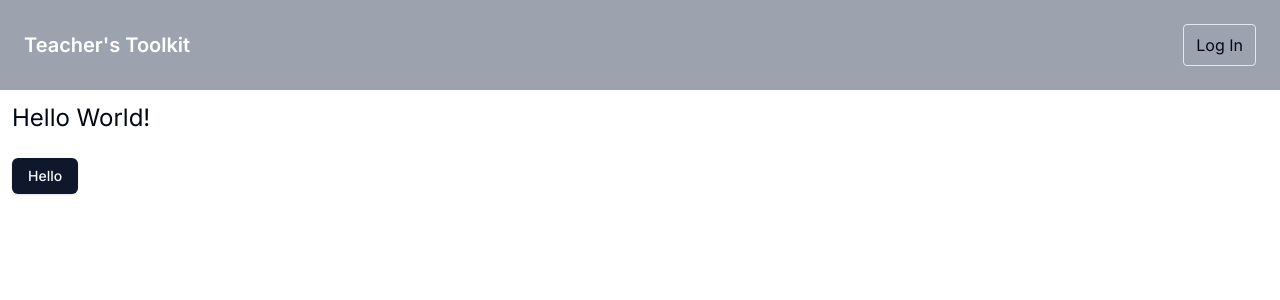
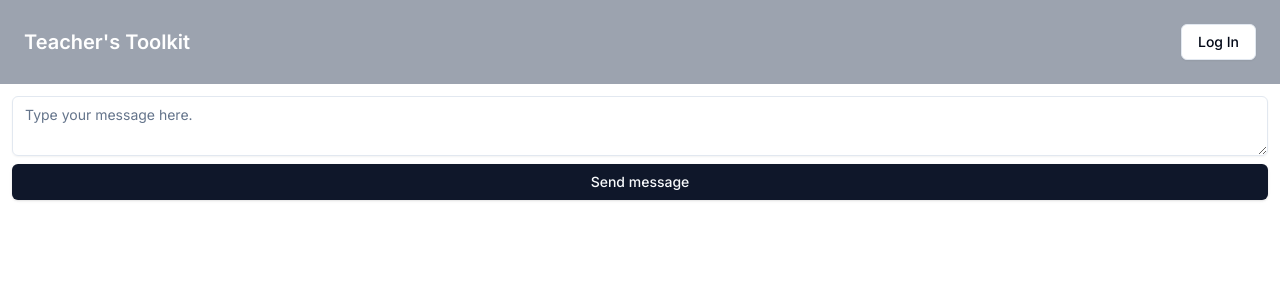
Before and after one commit to emoltz/Teachers_Toolkit, a Next.js app: page / in a window 1280 px wide. Shown: the top 300 px of the page. Built offline with nearby package versions, Linux system fonts and the light colour scheme.

Commit message:
shadcn ui install

```diff
--- a/app/NavBar.tsx
+++ b/app/NavBar.tsx
@@ -1,3 +1,5 @@
+import {Button} from "@/components/ui/button";
+
 export function NavBar() {
     return (
         <nav className={"flex items-center justify-between flex-wrap bg-gray-400 p-6"}>
@@ -5,10 +7,11 @@ export function NavBar() {
                 <span className={"font-semibold text-xl tracking-right"}>Teacher's Toolkit</span>
             </div>
             <div className={""}>
-                <button id={"menuButton"}
-                        className={"flex items-center px-3 py-2 border rounded text-grey-200 border-grey-400 hover:text-white hover:border-white"}>
+                <Button id={"menuButton"}
+                        variant={"outline"}
+                >
                     Log In
-                </button>
+                </Button>
             </div>
 
 
--- a/app/layout.tsx
+++ b/app/layout.tsx
@@ -1,8 +1,9 @@
 import './globals.css'
 import type {Metadata} from 'next'
 import {Inter} from 'next/font/google'
-import { Analytics } from '@vercel/analytics/react';
+import {Analytics} from '@vercel/analytics/react';
 import {NavBar} from "@/app/NavBar";
+import {ReactNode} from "react";
 
 
 const inter = Inter({subsets: ['latin']})
@@ -15,14 +16,18 @@ export const metadata: Metadata = {
 export default function RootLayout({
                                        children,
                                    }: {
-    children: React.ReactNode
+    children: ReactNode
 }) {
     return (
         <html lang="en">
 
         <body className={inter.className}>
         <NavBar/>
+        <div
+            className={"p-3"}
+        >
             {children}
+        </div>
 
         </body>
         <Analytics/>
--- a/app/page.tsx
+++ b/app/page.tsx
@@ -1,22 +1,15 @@
-import Link from 'next/link';
+"use client";
 import {Button} from '@/components/ui/button';
+import {Textarea} from '@/components/ui/textarea';
 
 export default function Home() {
     return (
         <>
-            <div className={"p-3 text-2xl"}>
-
-                Hello World!
-            </div>
-            <div className={"p-3"}>
-
-                <Link href={"/profile"}>
-                    <Button>
-                        Hello
-                    </Button>
-                </Link>
-
+            <div className="grid w-full gap-2">
+                <Textarea placeholder="Type your message here."/>
+                <Button>Send message</Button>
             </div>
         </>
+
     )
 }
--- /dev/null
+++ b/components/ui/textarea.tsx
@@ -0,0 +1,24 @@
+import * as React from "react"
+
+import {cn} from "@/lib/utils"
+
+export interface TextareaProps
+  extends React.TextareaHTMLAttributes<HTMLTextAreaElement> {}
+
+const Textarea = React.forwardRef<HTMLTextAreaElement, TextareaProps>(
+  ({ className, ...props }, ref) => {
+    return (
+      <textarea
+        className={cn(
+          "flex min-h-[60px] w-full rounded-md border border-input bg-transparent px-3 py-2 text-sm shadow-sm placeholder:text-muted-foreground focus-visible:outline-none focus-visible:ring-1 focus-visible:ring-ring disabled:cursor-not-allowed disabled:opacity-50",
+          className
+        )}
+        ref={ref}
+        {...props}
+      />
+    )
+  }
+)
+Textarea.displayName = "Textarea"
+
+export { Textarea }
--- a/package.json
+++ b/package.json
@@ -26,6 +26,7 @@
     "postcss": "8.4.25",
     "react": "18.2.0",
     "react-dom": "18.2.0",
+    "react-hook-form": "^7.45.1",
     "tailwind-merge": "^1.13.2",
     "tailwindcss": "3.3.2",
     "tailwindcss-animate": "^1.0.6",
```
Also changed, not shown: 1 other file (tests, documents, lock files or other folders).
